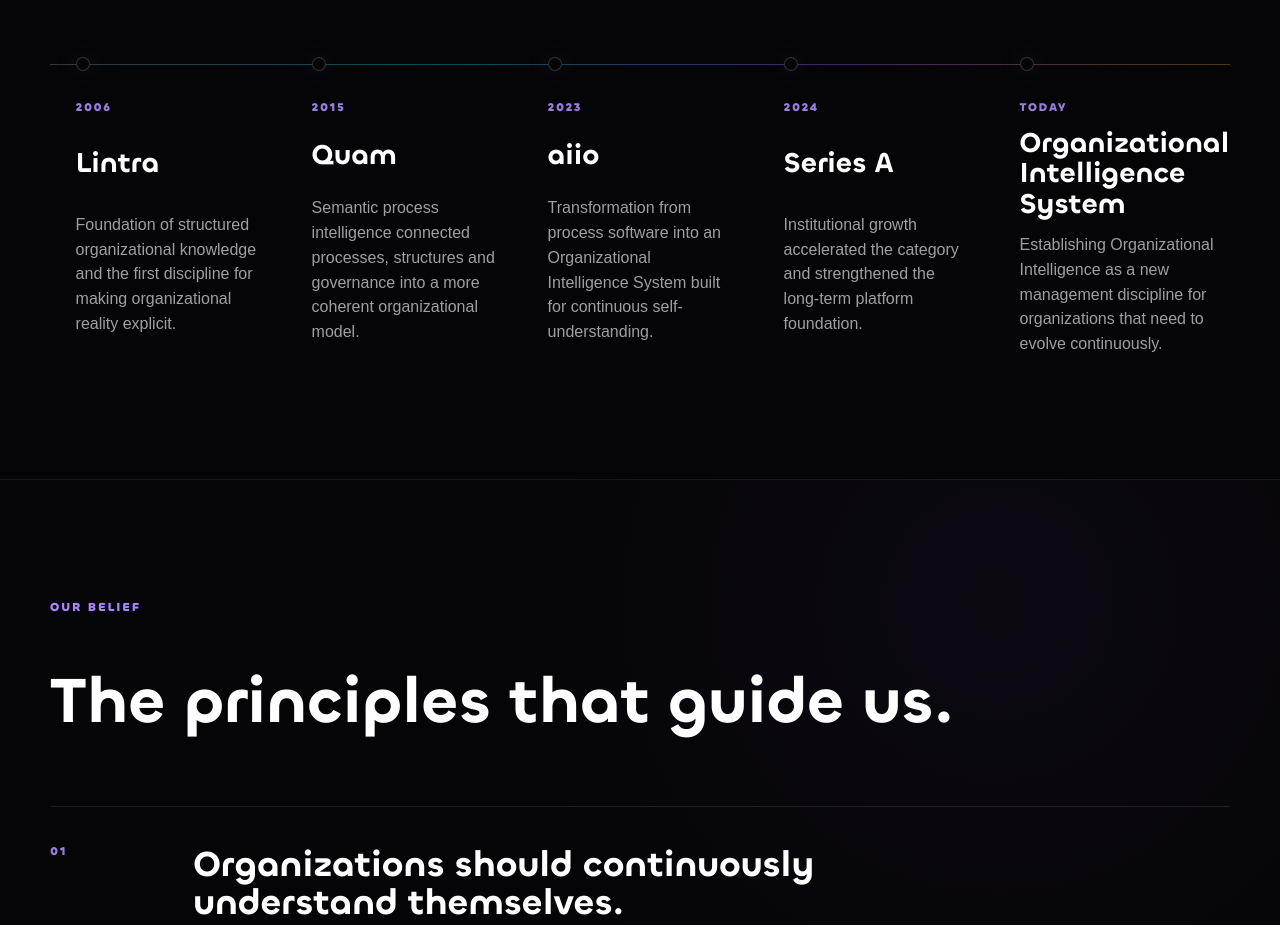
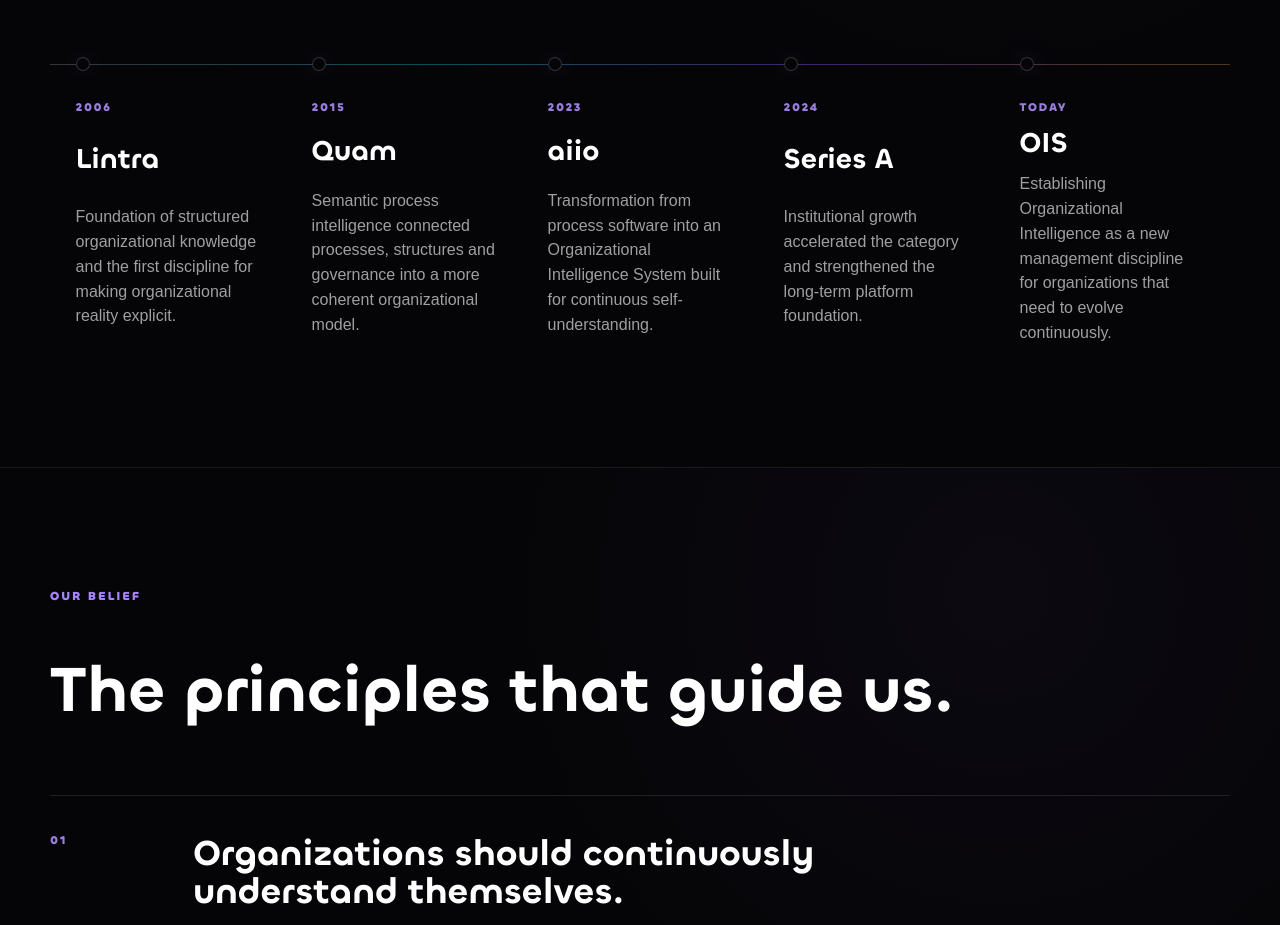
Before and after one commit to Puarg42/Branding-Page-aiio, a Next.js app: page /company in a window 1280 px wide. Shown: the part 2200-3125 px from the top of the page. Built offline with nearby package versions, Linux system fonts and the light colour scheme; no server answers.

Commit message:
copy(company): shorten today milestone label

```diff
--- a/app/company/page.tsx
+++ b/app/company/page.tsx
@@ -51,7 +51,7 @@
   },
   {
     year: "Today",
-    label: "Organizational Intelligence System",
+    label: "OIS",
     text: "Establishing Organizational Intelligence as a new management discipline for organizations that need to evolve continuously.",
   },
 ] as const;
```
